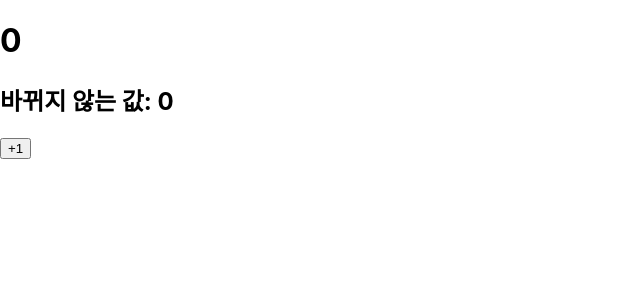
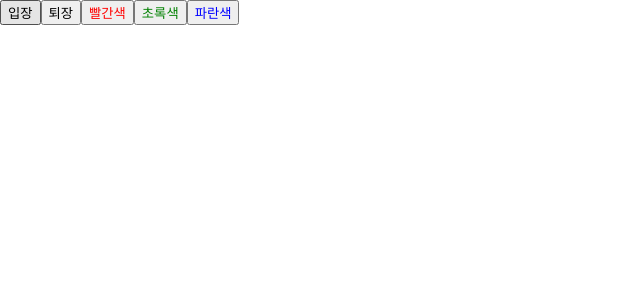
Before and after one commit to yhmane/react-book-example, a React (Create React App) app: page / in a window 1280 px wide. Shown: the top 300 px of the page, without its empty margins (0-640 px from the left). Built offline with nearby package versions, Linux system fonts and the light colour scheme.

Commit message:
Component useState 사용

```diff
--- a/src/App.js
+++ b/src/App.js
@@ -1,10 +1,8 @@
 import React from 'react';
-import Counter from './Counter'
+import Say from './Say'
 
 const App = () => {
-  return (
-    <Counter/>
-  );
+  return <Say/>;
 };
 
 export default App;
--- /dev/null
+++ b/src/Say.js
@@ -0,0 +1,27 @@
+import React, { useState } from 'react';
+
+const Say = () => {
+    const [message, setMessage] = useState('');
+    const onClickEnter = () => setMessage('안녕하세요!');
+    const onClickLeave = () => setMessage('안녕히 가세요!');
+
+    const [color, setColor] = useState('black')
+    return (
+        <div>
+            <button onClick={onClickEnter}>입장</button>
+            <button onClick={onClickLeave}>퇴장</button>
+            <button style={{ color:'red' }} onClick={() => setColor('red')}>
+                빨간색
+            </button>
+            <button style={{ color:'green' }} onClick={() => setColor('green')}>
+                초록색
+            </button>
+            <button style={{ color:'blue' }} onClick={() => setColor('blue')}>
+                파란색
+            </button>
+            <h1 style={{ color }}>{message}</h1>
+        </div>
+    );
+}
+
+export default Say;
```
